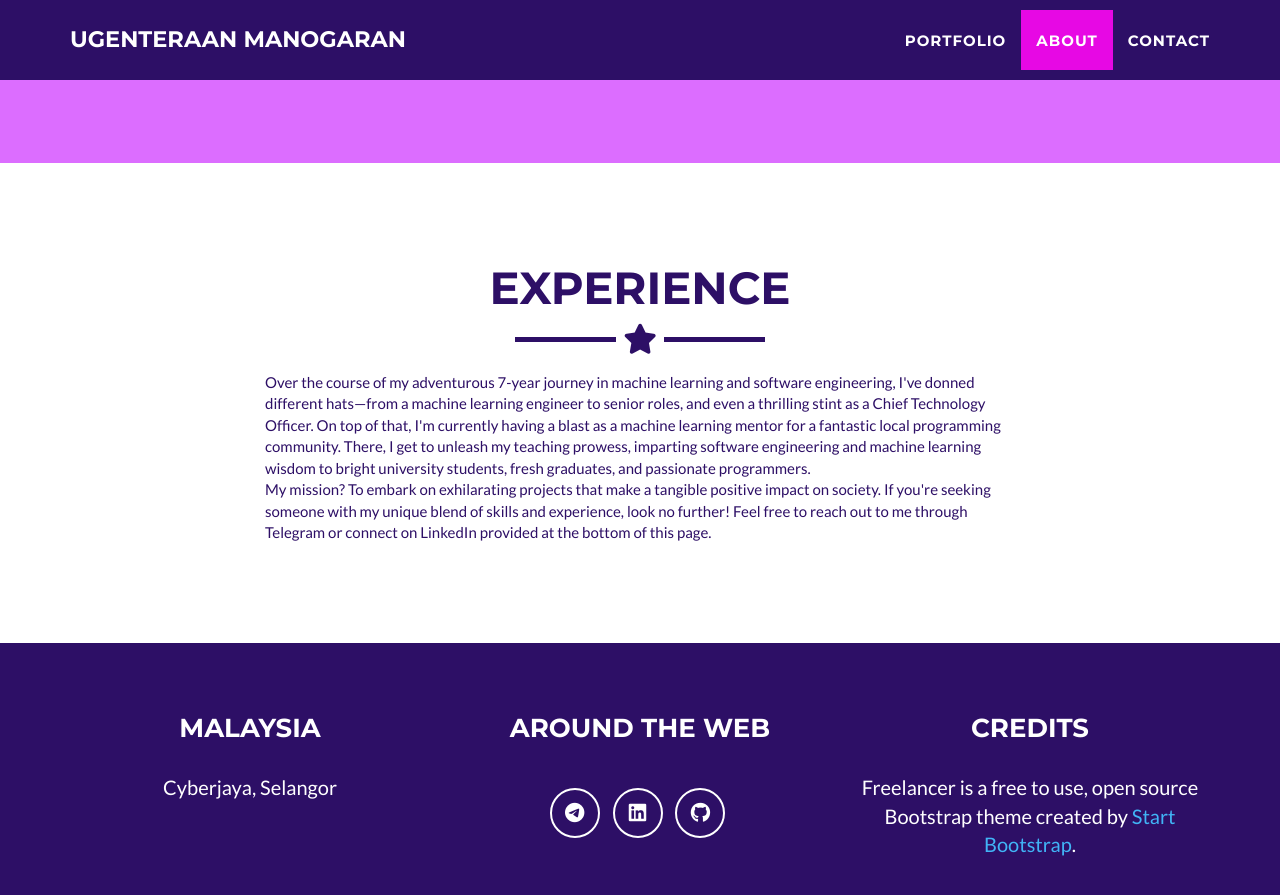
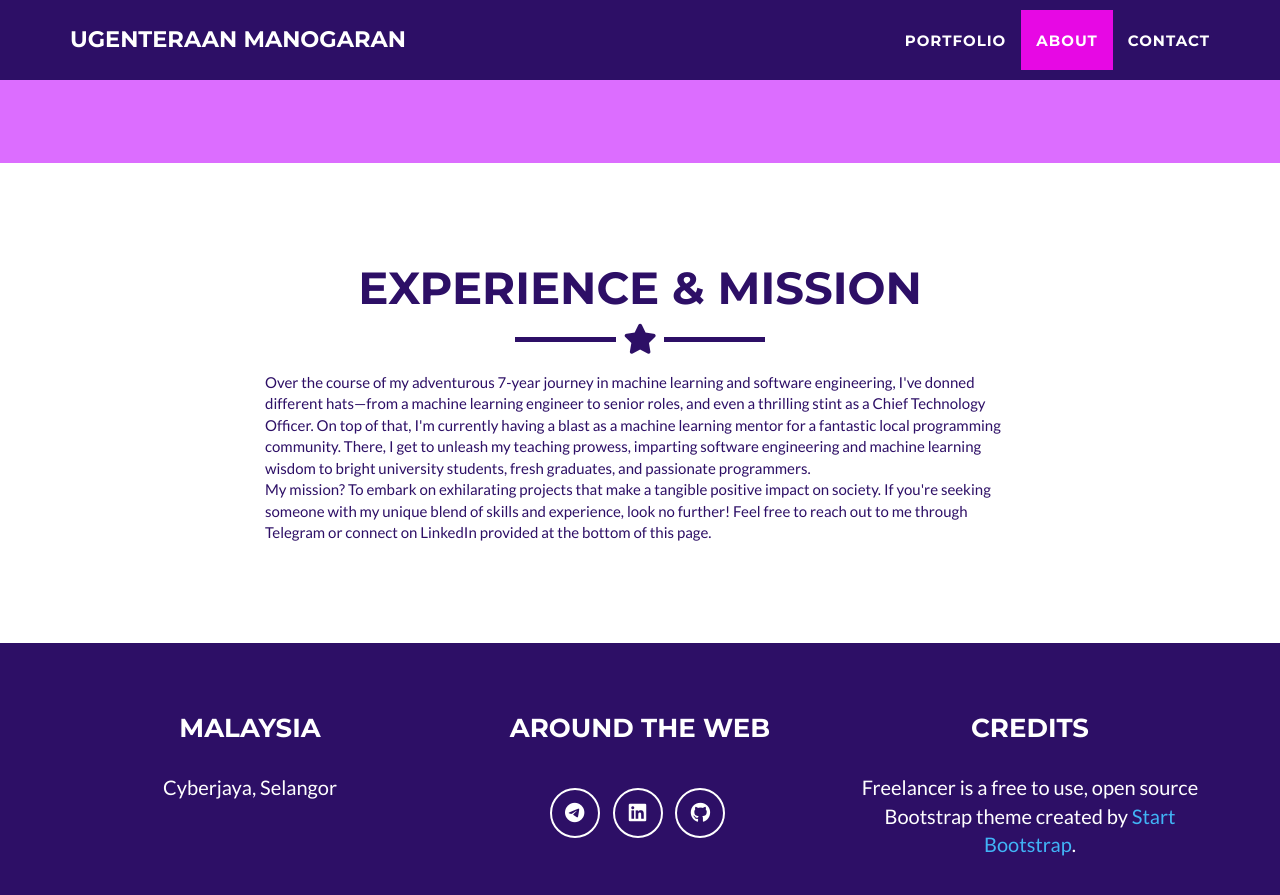
Before and after one commit to Ugenteraan/ugenteraan.github.io, a Jekyll site: the page built from _posts/2014-07-18-project-1.markdown, in a window 1280 px wide and 900 px high, scrolled down 2278 px. Shown: the top 895 px of the window. Built offline with Jekyll 4.4.1, drawn with Linux system fonts in a browser that asks for light colours.

Commit message:
exp and mission

```diff
--- a/_includes/contact_static.html
+++ b/_includes/contact_static.html
@@ -3,7 +3,7 @@
   <div class="container">
     <div class="row">
       <div class="col-lg-12 text-center">
-        <h2>Experience</h2>
+        <h2>Experience & Mission</h2>
         <hr class="star-primary">
       </div>
     </div>
```
